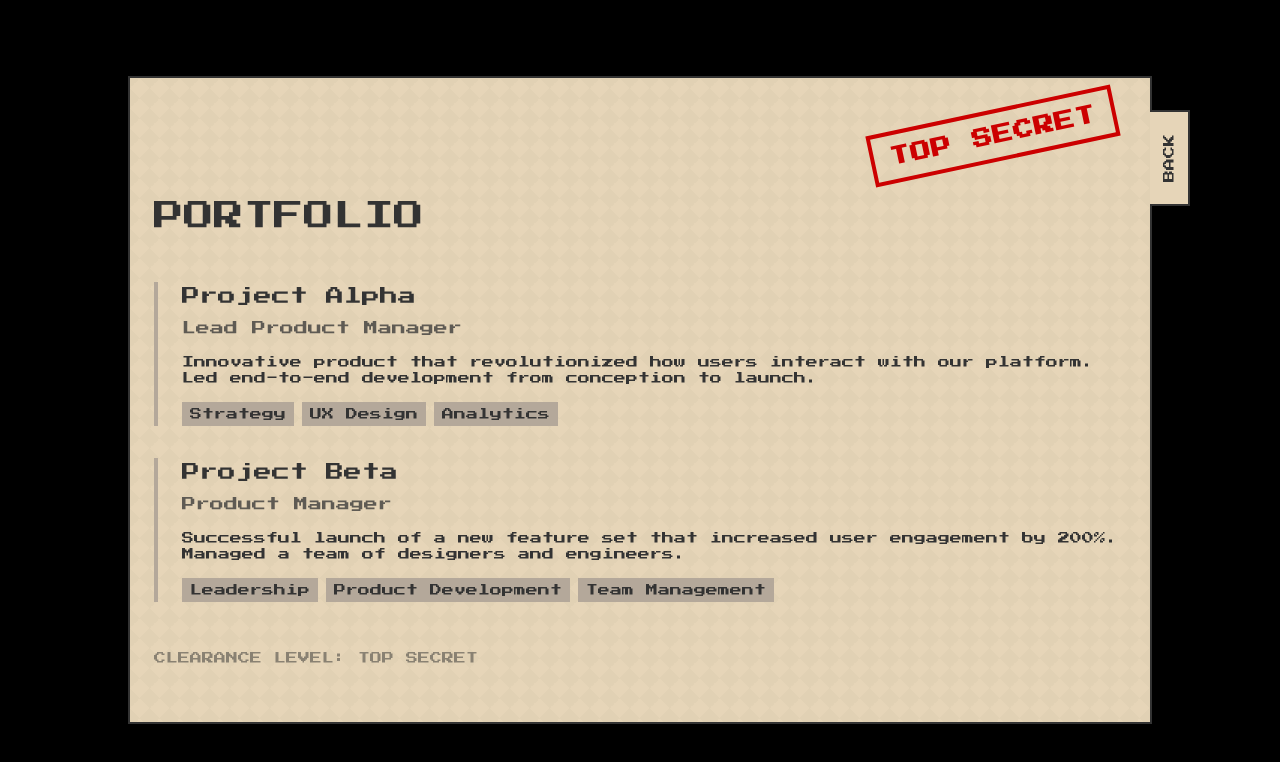
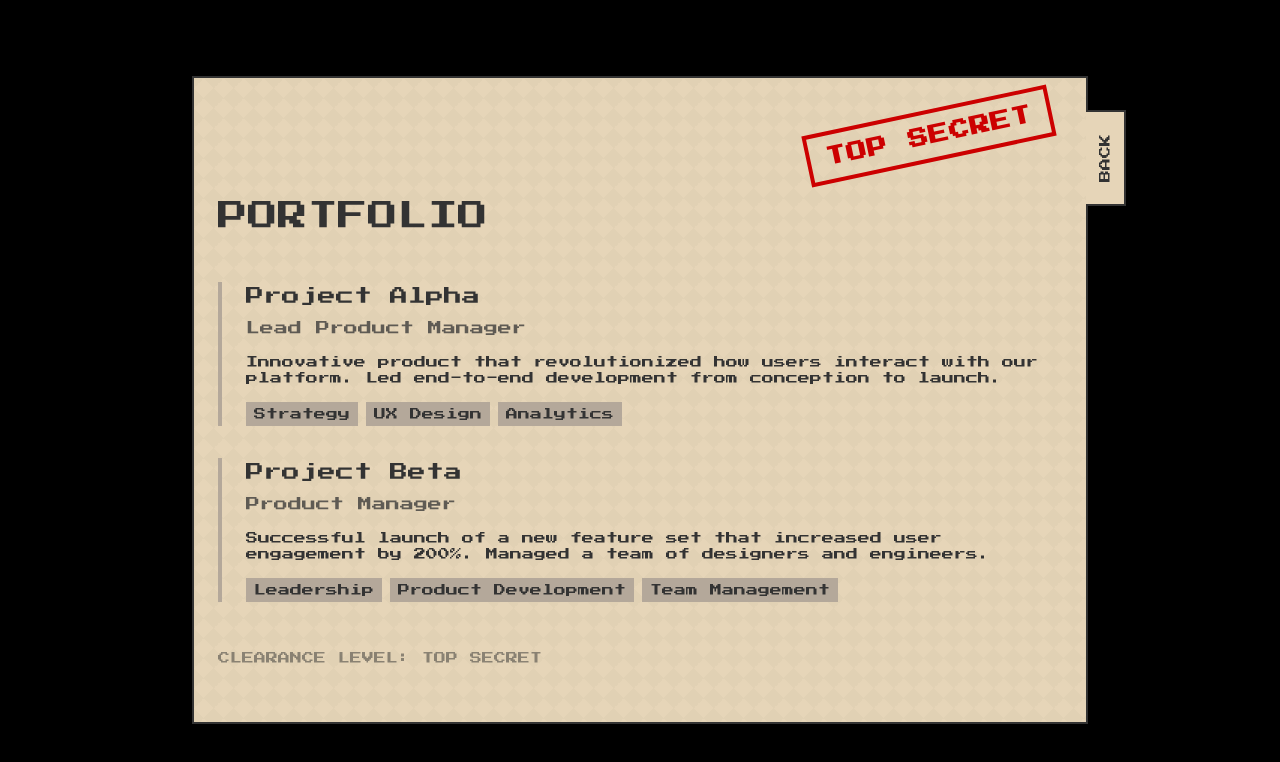
Before and after one commit to alev415/adam-website, a React (Vite) app: page /work in a window 1280 px wide. Both pictures are taken after a click on the button "Press Start". Shown: the top 762 px of the page. Built offline with nearby package versions, Linux system fonts and the light colour scheme.

Commit message:
fix: ensure back tab is fully visible

```diff
--- a/src/components/FolderLayout.tsx
+++ b/src/components/FolderLayout.tsx
@@ -17,7 +17,7 @@
       exit={{ opacity: 0 }}
       className="min-h-screen bg-black flex items-center justify-center p-4"
     >
-      <div className="w-full max-w-5xl">
+      <div className="w-full max-w-4xl mx-auto relative">
         {/* Main Folder */}
         <div className="bg-folder-dark min-h-screen md:min-h-0 md:h-auto relative">
           <div className="border-0 md:border-2 border-text-dark bg-folder-brown bg-folder-texture bg-folder-pattern p-4 md:p-6 relative min-h-screen md:min-h-[600px]">
```
